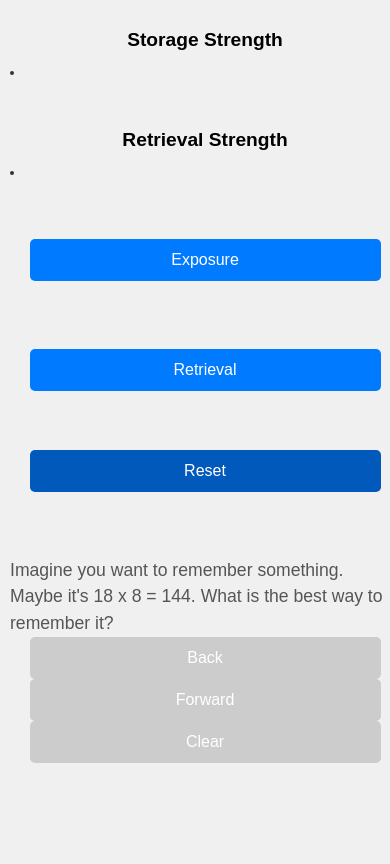
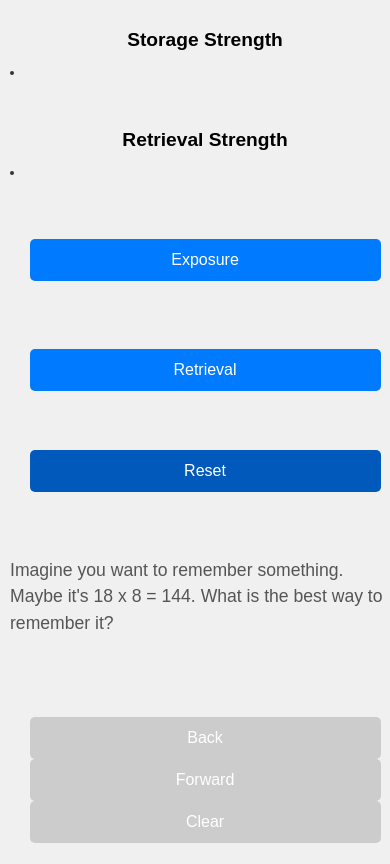
Before and after one commit to dkane47/memory-test, a React (Vite) app: page / in a window 390 px wide. Built offline with nearby package versions, Linux system fonts and the light colour scheme.

Commit message:
A few more mobile tweaks

```diff
--- a/src/App.css
+++ b/src/App.css
@@ -1,6 +1,6 @@
 .app-container {
   display: flex;
-  width: 800px;
+  width: 100%;
   flex-direction: column;
   align-items: center;
   justify-content: flex-start;
@@ -188,7 +188,7 @@ h1, h2 {
 
   .message-content {
     height: auto;
-    min-height: 80px;
+    min-height: 160px;
   }
 
   h2 {
```
